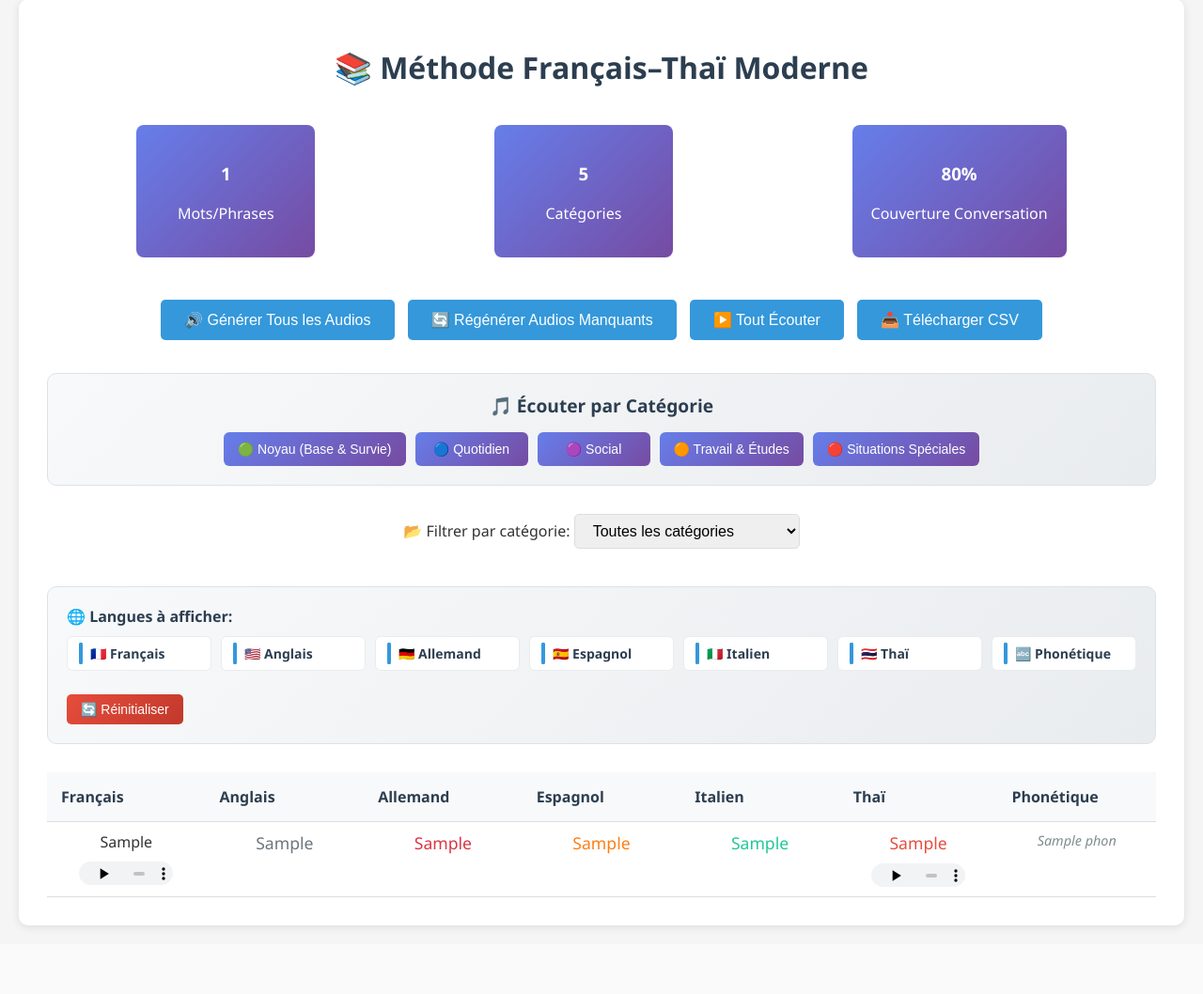
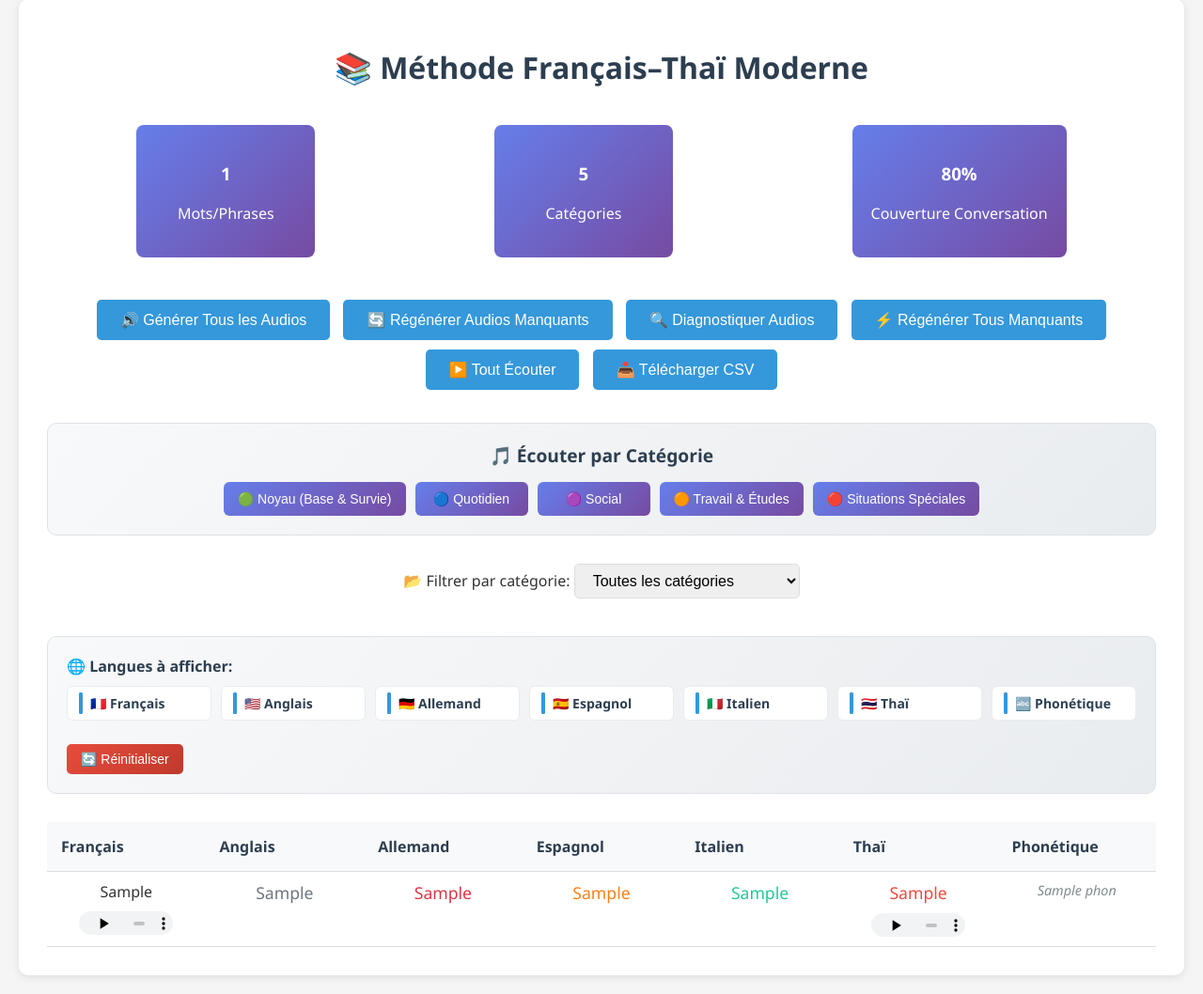
Before and after one commit to michaelgermini/Specialized-Training-Program, a Flask app: template templates/index.html in a window 1280 px wide. Shown: the part 21-1079 px from the top of the page at 94% size. Before the commit the page ends 1010 px from the top, so only its background shows below. Run offline with Flask 3, Linux system fonts and the light colour scheme; the template is opened without the code that fills it: most values are stand-ins (such as "Sample title", 1, 10 or a date in 2020).

Commit message:
Diagnostic et régénération avancés des audios manquants
 NOUVELLES FONCTIONNALITÉS DE DIAGNOSTIC :

 Endpoints API ajoutés :
- /check_missing_audios : Diagnostique tous les audios manquants
- /regenerate_missing_audios : Régénère automatiquement tous les manquants

 Interface utilisateur enrichie :
- Bouton ' Diagnostiquer Audios' : Analyse complète des fichiers manquants
- Bouton ' Régénérer Tous Manquants' : Régénération en masse automatisée
- Alertes détaillées avec statistiques complètes
- Interface de chargement avec barre de progression

 Fonctionnalités de diagnostic :
- Comptage précis des audios manquants par langue
- Liste détaillée des fichiers problématiques
- Informations sur les entrées affectées
- Logs console détaillés pour le debugging

 Améliorations techniques :
- Gestion d'erreur robuste pour les timeouts réseau
- Validation des réponses API avant traitement
- Rechargement automatique de la page après régénération
- Protection contre les opérations simultanées

 Expérience utilisateur :
- Messages informatifs en français avec émojis
- Confirmation avant les opérations longues
- Feedback visuel immédiat sur les résultats
- Interface non-bloquante pendant les opérations

 Résolution du problème 'Il/Elle' :
- Système capable de détecter et régénérer automatiquement
- Vérification systématique de tous les fichiers audio
- Régénération intelligente basée sur les hash des textes
- Compatibilité avec toutes les langues supportées

Cette mise à jour transforme le système de génération audio en outil de diagnostic et réparation complet !

```diff
--- a/app.py
+++ b/app.py
@@ -131,6 +131,81 @@ def generate_audio_endpoint():
     else:
         return jsonify({"error": "Erreur lors de la génération"}), 500
 
+@app.route("/check_missing_audios")
+def check_missing_audios():
+    """Endpoint pour diagnostiquer les audios manquants"""
+    missing_audios = []
+
+    for entry in entries:
+        # Vérifier chaque langue disponible
+        languages_to_check = [
+            ('fr', entry.get('fr')),
+            ('th', entry.get('th')),
+            ('en', entry.get('en')),
+            ('de', entry.get('de')),
+            ('es', entry.get('es')),
+            ('it', entry.get('it'))
+        ]
+
+        for lang, text in languages_to_check:
+            if text:  # Si le texte existe pour cette langue
+                text_hash = hashlib.md5(text.encode()).hexdigest()[:8]
+                filename = f"{lang}_{text_hash}.mp3"
+                filepath = os.path.join(AUDIO_DIR, filename)
+
+                if not os.path.exists(filepath):
+                    missing_audios.append({
+                        'text': text,
+                        'lang': lang,
+                        'filename': filename,
+                        'entry_fr': entry.get('fr', 'Unknown')
+                    })
+
+    return jsonify({
+        'total_entries': len(entries),
+        'missing_audios': len(missing_audios),
+        'missing_details': missing_audios[:50]  # Limiter à 50 pour éviter les réponses trop longues
+    })
+
+@app.route("/regenerate_missing_audios")
+def regenerate_missing_audios():
+    """Endpoint pour régénérer tous les audios manquants"""
+    regenerated = 0
+    failed = 0
+    results = []
+
+    for entry in entries:
+        # Vérifier chaque langue disponible
+        languages_to_check = [
+            ('fr', entry.get('fr')),
+            ('th', entry.get('th')),
+            ('en', entry.get('en')),
+            ('de', entry.get('de')),
+            ('es', entry.get('es')),
+            ('it', entry.get('it'))
+        ]
+
+        for lang, text in languages_to_check:
+            if text:  # Si le texte existe pour cette langue
+                text_hash = hashlib.md5(text.encode()).hexdigest()[:8]
+                filename = f"{lang}_{text_hash}.mp3"
+                filepath = os.path.join(AUDIO_DIR, filename)
+
+                if not os.path.exists(filepath):
+                    success = generate_audio(text, lang, filename)
+                    if success:
+                        regenerated += 1
+                        results.append(f"✅ {lang}: {text} -> {filename}")
+                    else:
+                        failed += 1
+                        results.append(f"❌ {lang}: {text} -> ÉCHEC")
+
+    return jsonify({
+        'regenerated': regenerated,
+        'failed': failed,
+        'results': results[-20:]  # Montrer les 20 derniers résultats
+    })
+
 @app.route("/static/audio/<path:filename>")
 def serve_audio(filename):
     """Sert les fichiers audio avec gestion d'erreur améliorée"""
--- a/templates/index.html
+++ b/templates/index.html
@@ -342,6 +342,8 @@
         <div class="controls">
             <button onclick="generateAllAudios()">🔊 Générer Tous les Audios</button>
             <button onclick="regenerateMissingAudios()">🔄 Régénérer Audios Manquants</button>
+            <button onclick="checkMissingAudios()">🔍 Diagnostiquer Audios</button>
+            <button onclick="regenerateAllMissingAudios()">⚡ Régénérer Tous Manquants</button>
             <button onclick="playAllAudios()">▶️ Tout Écouter</button>
             <button onclick="stopPlayback()" id="stopButton" style="display: none;">⏹️ Arrêter</button>
             <button onclick="downloadLexique()">📥 Télécharger CSV</button>
@@ -765,6 +767,85 @@
             });
         }
 
+        async function checkMissingAudios() {
+            try {
+                const response = await fetch('/check_missing_audios');
+                const data = await response.json();
+
+                let message = `📊 Diagnostic des audios:\n`;
+                message += `• Total d'entrées: ${data.total_entries}\n`;
+                message += `• Audios manquants: ${data.missing_audios}\n\n`;
+
+                if (data.missing_audios > 0) {
+                    message += `⚠️ ${data.missing_audios} fichiers audio sont manquants.\n\n`;
+                    message += `Quelques exemples:\n`;
+                    data.missing_details.slice(0, 5).forEach(item => {
+                        message += `• ${item.lang.toUpperCase()}: "${item.text}" (${item.entry_fr})\n`;
+                    });
+
+                    if (data.missing_audios > 5) {
+                        message += `... et ${data.missing_audios - 5} autres\n`;
+                    }
+                } else {
+                    message += `✅ Tous les fichiers audio sont présents !`;
+                }
+
+                alert(message);
+                console.log('🔍 Résultats du diagnostic:', data);
+
+            } catch (error) {
+                console.error('❌ Erreur lors du diagnostic:', error);
+                alert('❌ Erreur lors du diagnostic des audios manquants.');
+            }
+        }
+
+        async function regenerateAllMissingAudios() {
+            if (!confirm('⚠️ Cette opération va régénérer tous les audios manquants. Cela peut prendre du temps. Continuer ?')) {
+                return;
+            }
+
+            const loading = document.getElementById('loading');
+            const progressFill = document.getElementById('progressFill');
+            loading.style.display = 'block';
+            progressFill.style.width = '10%';
+
+            try {
+                const response = await fetch('/regenerate_missing_audios');
+                const data = await response.json();
+
+                progressFill.style.width = '100%';
+
+                let message = `🎵 Régénération terminée:\n`;
+                message += `• Audios régénérés: ${data.regenerated}\n`;
+                message += `• Échecs: ${data.failed}\n\n`;
+
+                if (data.results && data.results.length > 0) {
+                    message += `Résultats récents:\n`;
+                    data.results.forEach(result => {
+                        message += `• ${result}\n`;
+                    });
+                }
+
+                setTimeout(() => {
+                    loading.style.display = 'none';
+                    alert(message);
+                    console.log('⚡ Résultats de la régénération:', data);
+
+                    // Recharger la page pour mettre à jour les contrôles audio
+                    if (data.regenerated > 0) {
+                        setTimeout(() => {
+                            location.reload();
+                        }, 2000);
+                    }
+                }, 1000);
+
+            } catch (error) {
+                console.error('❌ Erreur lors de la régénération:', error);
+                loading.style.display = 'none';
+                alert('❌ Erreur lors de la régénération des audios manquants.');
+            }
+        }
+
         function filterByCategory() {
             const category = document.getElementById('category').value;
             const rows = document.querySelectorAll('#lexiqueTable tbody tr');
```
